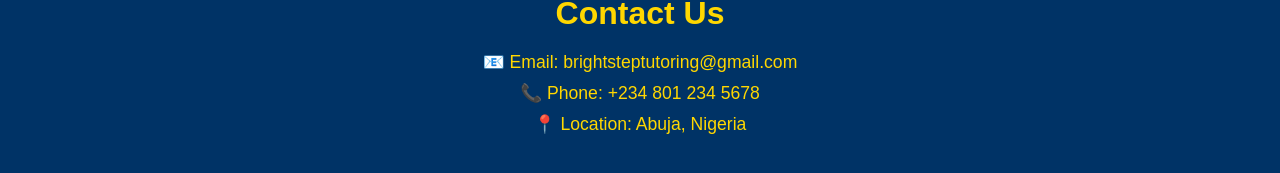
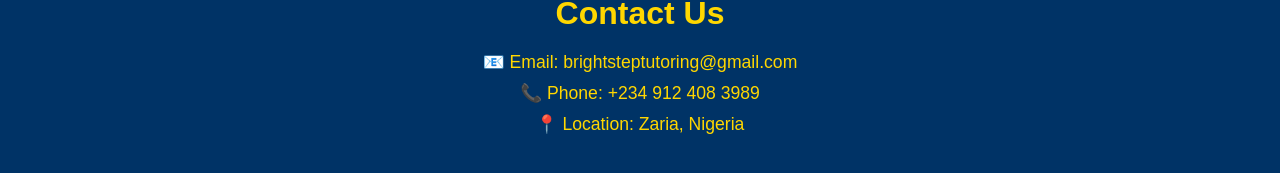
Before and after one commit to Gixxeh/bright-step-tutoring, a Next.js app: page / in a window 1280 px wide. Shown: the part 1197-1370 px from the top of the page. Built offline with nearby package versions, Linux system fonts and the light colour scheme.

Commit message:
Update index.tsx

```diff
--- a/pages/index.tsx
+++ b/pages/index.tsx
@@ -78,10 +78,10 @@ export default function Home() {
           📧 Email: brightsteptutoring@gmail.com
         </p>
         <p style={{ fontSize: "1.1rem", marginBottom: "10px" }}>
-          📞 Phone: +234 801 234 5678
+          📞 Phone: +234 912 408 3989
         </p>
         <p style={{ fontSize: "1.1rem" }}>
-          📍 Location: Abuja, Nigeria
+          📍 Location: Zaria, Nigeria
         </p>
       </section>
     </div>
```
